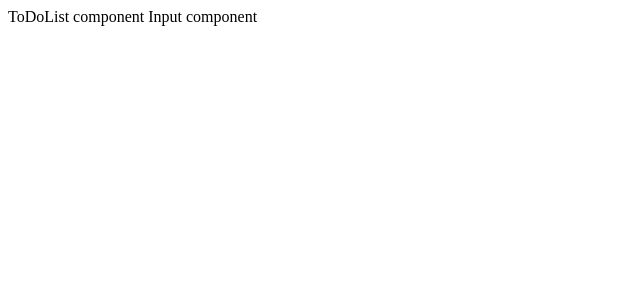
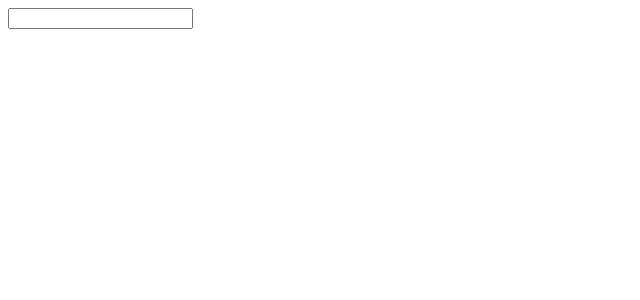
Before and after one commit to alebus84/to-do-list-application-v1.0.0, a Vue app: page / in a window 1280 px wide. Shown: the top 300 px of the page, without its empty margins (0-640 px from the left). Built offline with nearby package versions, Linux system fonts and the light colour scheme.

Commit message:
SET: Move Input component to App view.

```diff
--- a/src/App.vue
+++ b/src/App.vue
@@ -1,9 +1,13 @@
 <script setup>
+import Input from "@/components/Input.vue";
 import ToDoList from "@/components/ToDoList.vue";
 </script>
 
 <template>
-  <ToDoList/>
+  <div id="wrapper">
+    <Input/>
+    <ToDoList/>
+  </div>
 </template>
 
 <style scoped></style>
--- a/src/components/Input.vue
+++ b/src/components/Input.vue
@@ -1,7 +1,7 @@
 <script setup></script>
 
 <template>
-  Input component
+  <input type="text">
 </template>
 
 <style scoped></style>
--- a/src/components/ToDoList.vue
+++ b/src/components/ToDoList.vue
@@ -1,10 +1,7 @@
-<script setup>
-import Input from "@/components/Input.vue";
-</script>
+<script setup></script>
 
 <template>
-  ToDoList component
-  <Input/>
+  <ul></ul>
 </template>
 
 <style scoped></style>
```
